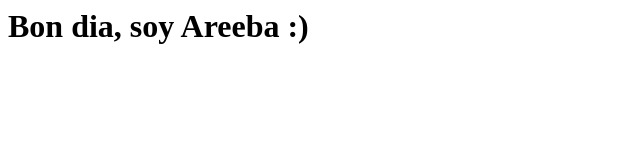
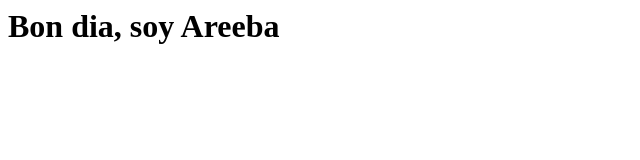
Before and after one commit to Areebaellahi/DemoDimecres, a plain HTML site: page index.html in a window 1280 px wide. Shown: the full height of the page, 0-640 px from the left. Drawn offline with Linux system fonts and the light colour scheme.

Commit message:
Update index.html

```diff
--- a/index.html
+++ b/index.html
@@ -1 +1 @@
-<h1> Bon dia, soy Areeba :) </h1>
+<h1> Bon dia, soy Areeba </h1>
```
